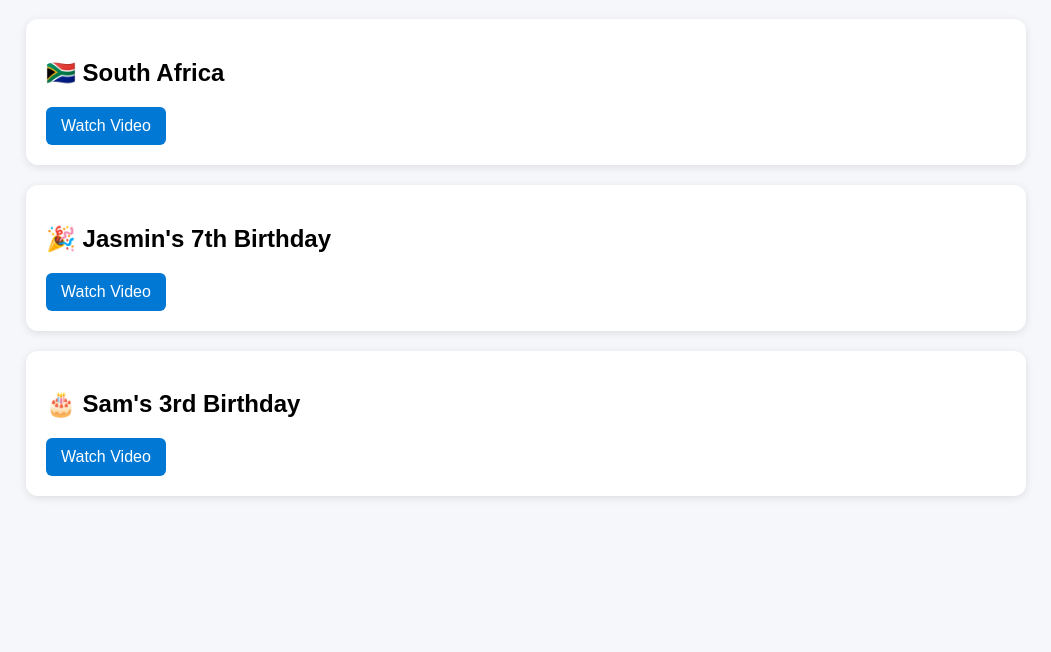
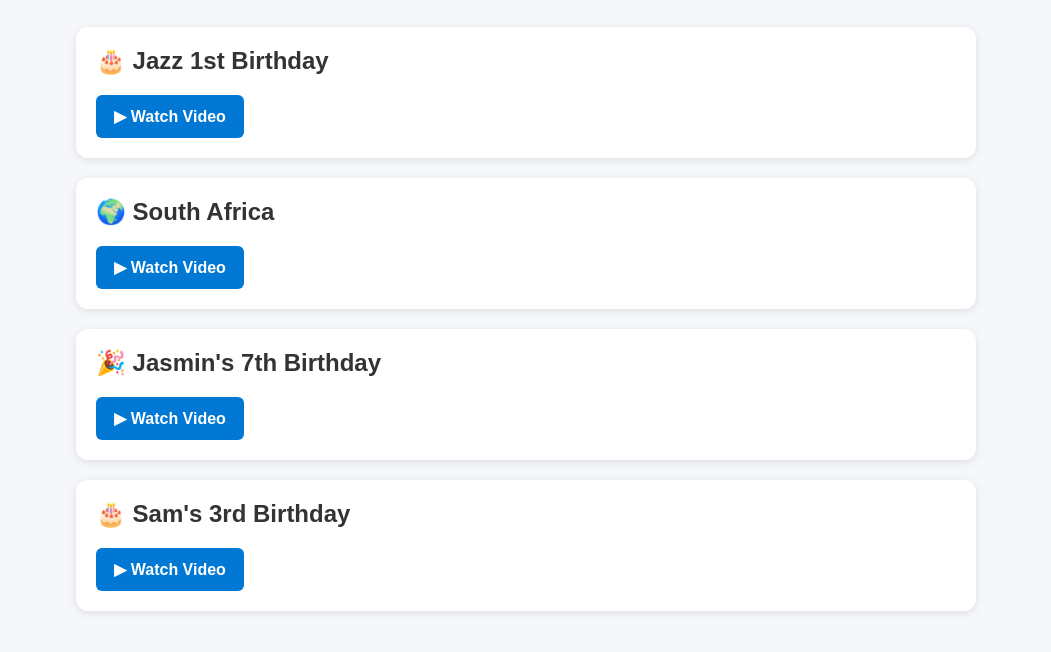
Before and after one commit to imiddleton25-cmd/Videos, a plain HTML site: page index.html in a window 1280 px wide. Shown: the part 82-734 px from the top of the page, without its empty margins (114-1165 px from the left). Drawn offline with Linux system fonts and the light colour scheme.

Commit message:
Update index.html

```diff
--- a/index.html
+++ b/index.html
@@ -14,30 +14,41 @@ body {
 }
 
 .container {
-    max-width: 1000px;
+    max-width: 900px;
     margin: auto;
 }
 
 h1 {
     text-align: center;
     color: #0078d4;
+    margin-bottom: 30px;
 }
 
 .video-card {
     background: white;
-    margin: 20px 0;
     padding: 20px;
+    margin-bottom: 20px;
     border-radius: 12px;
-    box-shadow: 0 2px 8px rgba(0,0,0,.1);
+    box-shadow: 0 2px 8px rgba(0,0,0,0.1);
 }
 
-a {
+.video-card h2 {
+    margin-top: 0;
+    color: #333;
+}
+
+.watch-button {
     display: inline-block;
     background: #0078d4;
     color: white;
     text-decoration: none;
-    padding: 10px 15px;
+    padding: 12px 18px;
     border-radius: 6px;
+    font-weight: bold;
+}
+
+.watch-button:hover {
+    background: #005fa3;
 }
 </style>
 </head>
@@ -49,24 +60,39 @@ a {
 <h1>🎥 Family Videos</h1>
 
 <div class="video-card">
-<h2>🇿🇦 South Africa</h2>
-<a href="https://www.dropbox.com/scl/fi/f2gxdm6662zhpfh4iyzs1/Dvd-Video-Recording-1.mp4?rlkey=568lyjxm0iswbv5txh6ylk9m7&raw=1" target="_blank">
-Watch Video
-</a>
+    <h2>🎂 Jazz 1st Birthday</h2>
+    <a class="watch-button"
+       href="https://www.youtube.com/watch?v=SYepH7-VluM"
+       target="_blank">
+       ▶ Watch Video
+    </a>
 </div>
 
 <div class="video-card">
-<h2>🎉 Jasmin's 7th Birthday</h2>
-<a href="https://www.dropbox.com/scl/fi/qm6s3f8gmbtx6cabckwil/jazz_7th_bday.mp4?rlkey=tlnswlzqgjxadcjj3rl14jcbh&raw=1" target="_blank">
-Watch Video
-</a>
+    <h2>🌍 South Africa</h2>
+    <a class="watch-button"
+       href="https://www.dropbox.com/scl/fi/f2gxdm6662zhpfh4iyzs1/Dvd-Video-Recording-1.mp4?rlkey=568lyjxm0iswbv5txh6ylk9m7&raw=1"
+       target="_blank">
+       ▶ Watch Video
+    </a>
 </div>
 
 <div class="video-card">
-<h2>🎂 Sam's 3rd Birthday</h2>
-<a href="https://www.dropbox.com/scl/fi/nmr597lb8ll4lbvrl7jq6/Dvd-Video-Recording1.mp4?rlkey=16l1ypluzz772m8kyv1o0ml9t&raw=1" target="_blank">
-Watch Video
-</a>
+    <h2>🎉 Jasmin's 7th Birthday</h2>
+    <a class="watch-button"
+       href="https://www.dropbox.com/scl/fi/qm6s3f8gmbtx6cabckwil/jazz_7th_bday.mp4?rlkey=tlnswlzqgjxadcjj3rl14jcbh&raw=1"
+       target="_blank">
+       ▶ Watch Video
+    </a>
+</div>
+
+<div class="video-card">
+    <h2>🎂 Sam's 3rd Birthday</h2>
+    <a class="watch-button"
+       href="https://www.dropbox.com/scl/fi/nmr597lb8ll4lbvrl7jq6/Dvd-Video-Recording1.mp4?rlkey=16l1ypluzz772m8kyv1o0ml9t&raw=1"
+       target="_blank">
+       ▶ Watch Video
+    </a>
 </div>
 
 </div>
```
